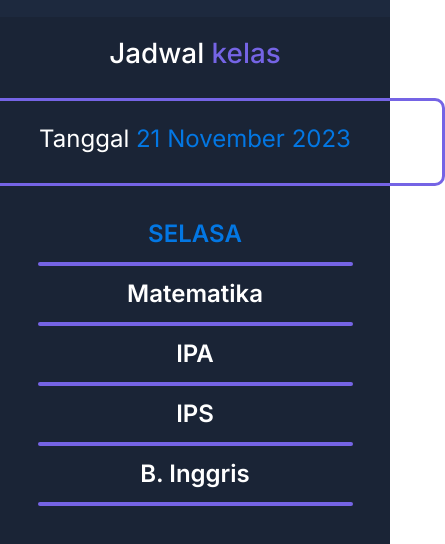
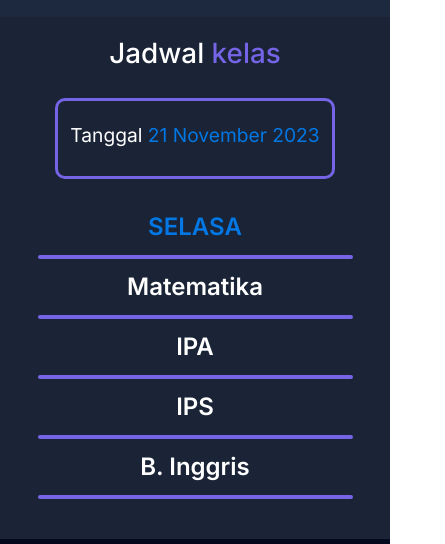
Before and after one commit to atilla232/kelas-9e, a plain HTML site: page index.html in a window 390 px wide. Shown: the part 4045-4589 px from the top of the page, 445 px wide, since content can reach past the window. Drawn offline with nearby package versions, Linux system fonts and the light colour scheme.

Commit message:
fix bug 1.0

```diff
--- a/1-main-css/@-style.css/1-media.css
+++ b/1-main-css/@-style.css/1-media.css
@@ -15,4 +15,12 @@
   .home-about {
     width: 100%;
   }
+
+  .box-tanggal {
+    width: 80%;
+  }
+
+  .box-tanggal p {
+    font-size: 1.2rem;
+  }
 }
```
